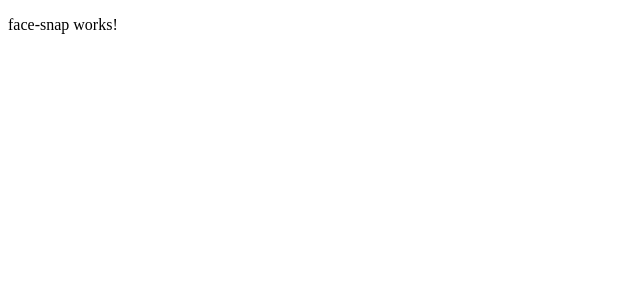
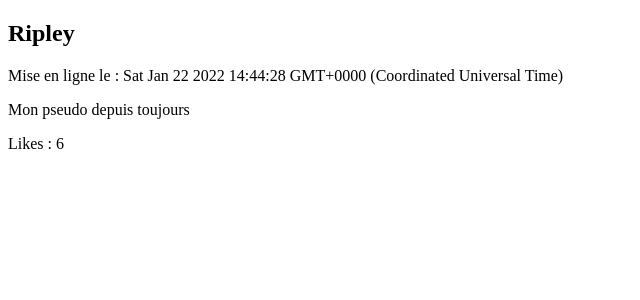
Before and after one commit to bezedache29/Angular-init, an Angular app: page / in a window 1280 px wide. Shown: the top 300 px of the page, without its empty margins (0-640 px from the left). Built offline with nearby package versions, Linux system fonts and the light colour scheme.

Commit message:
Ajout des données dans la vue face-snap

```diff
--- a/src/app/face-snap/face-snap.component.html
+++ b/src/app/face-snap/face-snap.component.html
@@ -1 +1,4 @@
-<p>face-snap works!</p>
+<h2>{{ title }}</h2>
+<p>Mise en ligne le : {{ createdDate }}</p>
+<p>{{ description }}</p>
+<p>Likes : {{ snaps }}</p>
```
